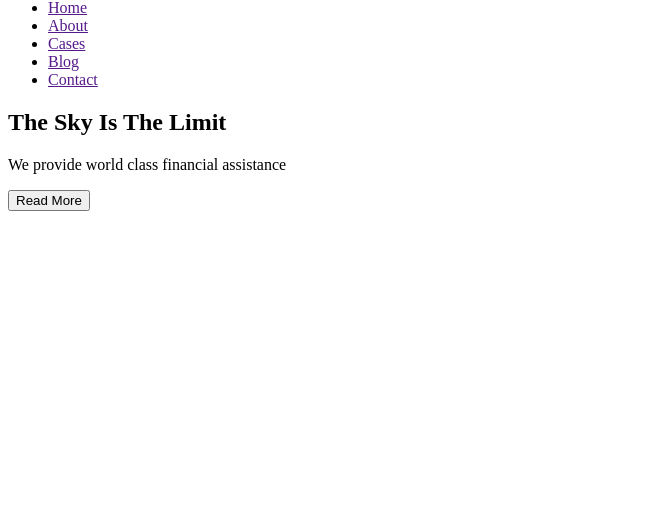
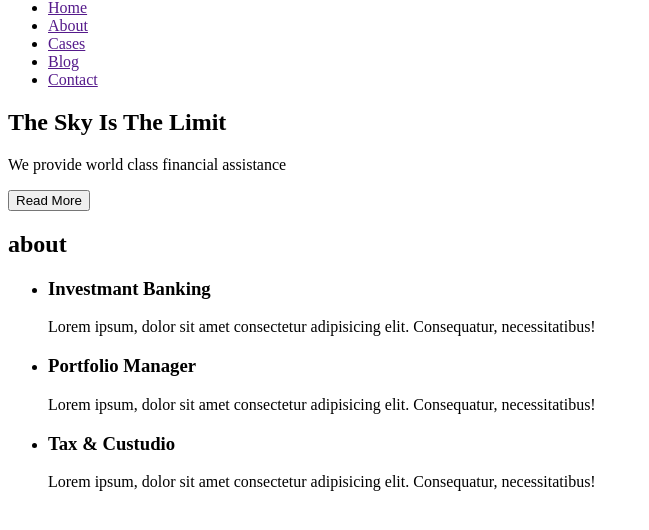
Before and after one commit to FinikBranson/fson-59-simpsons, a plain HTML site: page index.html in a window 1280 px wide. Shown: the part 60-590 px from the top of the page, without its empty margins (0-649 px from the left). Drawn offline with Linux system fonts and the light colour scheme.

Commit message:
add about

```diff
--- a/index.html
+++ b/index.html
@@ -36,6 +36,26 @@
         <p>We provide world class financial assistance</p>
         <button type="button">Read More</button>
       </section>
+
+      <section>
+        <h2>about</h2>
+       <ul>
+         <li>
+           <h3>Investmant Banking</h3>
+           <p>Lorem ipsum, dolor sit amet consectetur adipisicing elit. Consequatur, necessitatibus!</p>
+         </li>
+         <li>
+           <h3>Portfolio Manager</h3>
+           <p>Lorem ipsum, dolor sit amet consectetur adipisicing elit. Consequatur, necessitatibus!</p>
+         </li>
+         <li>
+           <h3>Tax & Custudio</h3>
+           <p>Lorem ipsum, dolor sit amet consectetur adipisicing elit. Consequatur, necessitatibus!</p>
+         </li>
+       </ul>
+
+      </section>
+
     </main>
   </body>
 </html>
```
